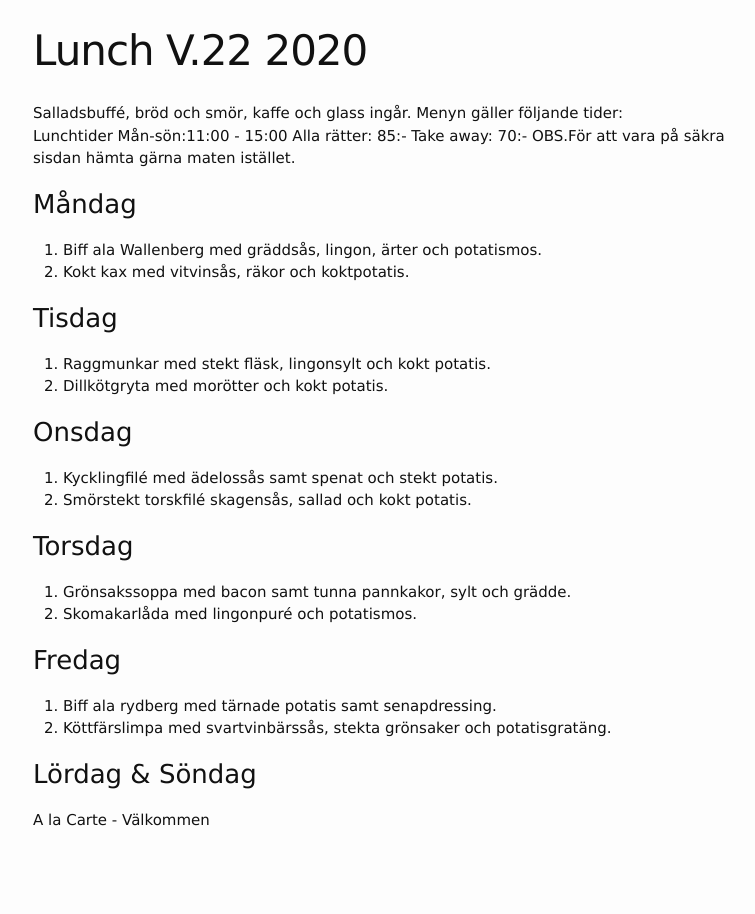
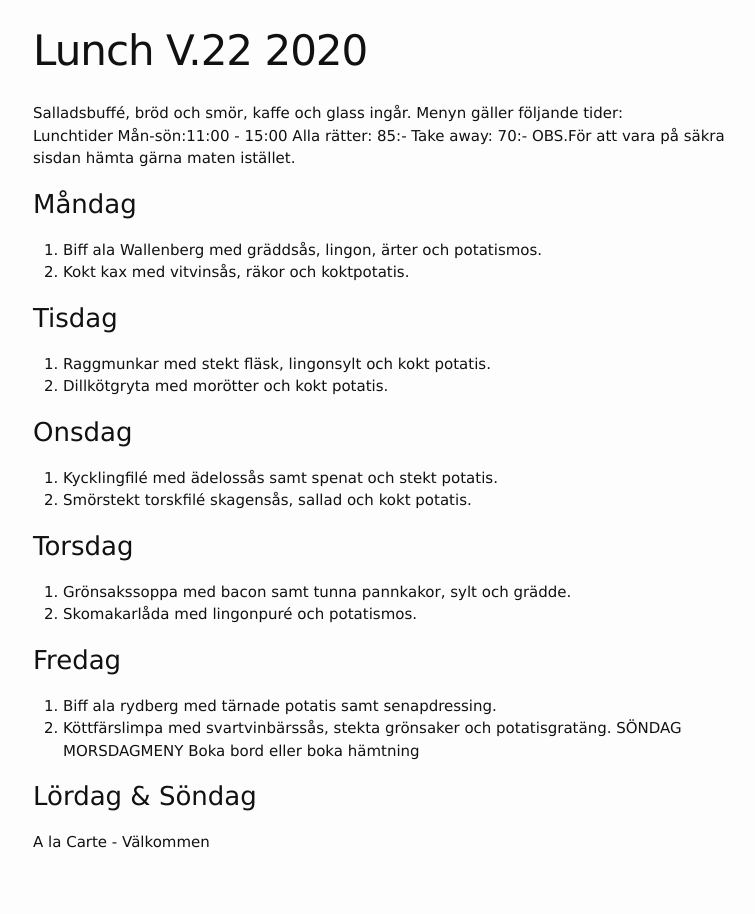
Before and after one commit to FarInn62/farinn62.github.io, a Jekyll site: the page built from lunch.md, in a window 1280 px wide. Shown: the whole page, without its empty margins (237-992 px from the left). Built offline with Jekyll 4.4.1, drawn with Linux system fonts in a browser that asks for light colours.

Commit message:
Update lunch.md

```diff
--- a/lunch.md
+++ b/lunch.md
@@ -30,6 +30,8 @@ OBS.För att vara på säkra sisdan hämta gärna maten istället.
 ### Fredag
 1. Biff ala rydberg med tärnade potatis samt senapdressing.
 2. Köttfärslimpa med svartvinbärssås, stekta grönsaker och potatisgratäng.
+   SÖNDAG MORSDAGMENY
+   Boka bord eller boka hämtning
 
 ### Lördag & Söndag
 A la Carte - Välkommen
```
